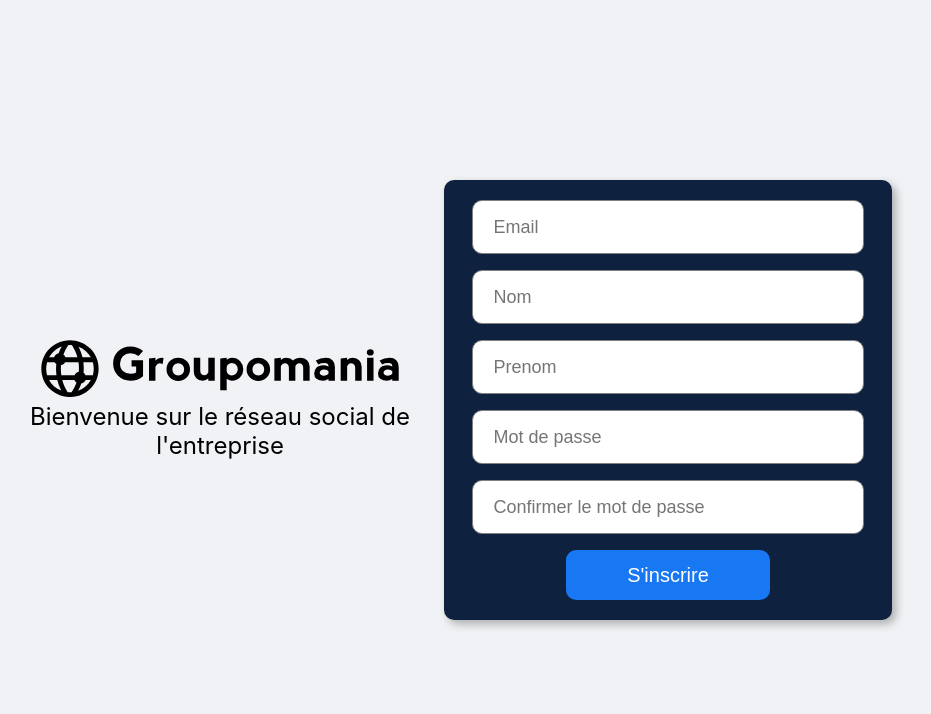
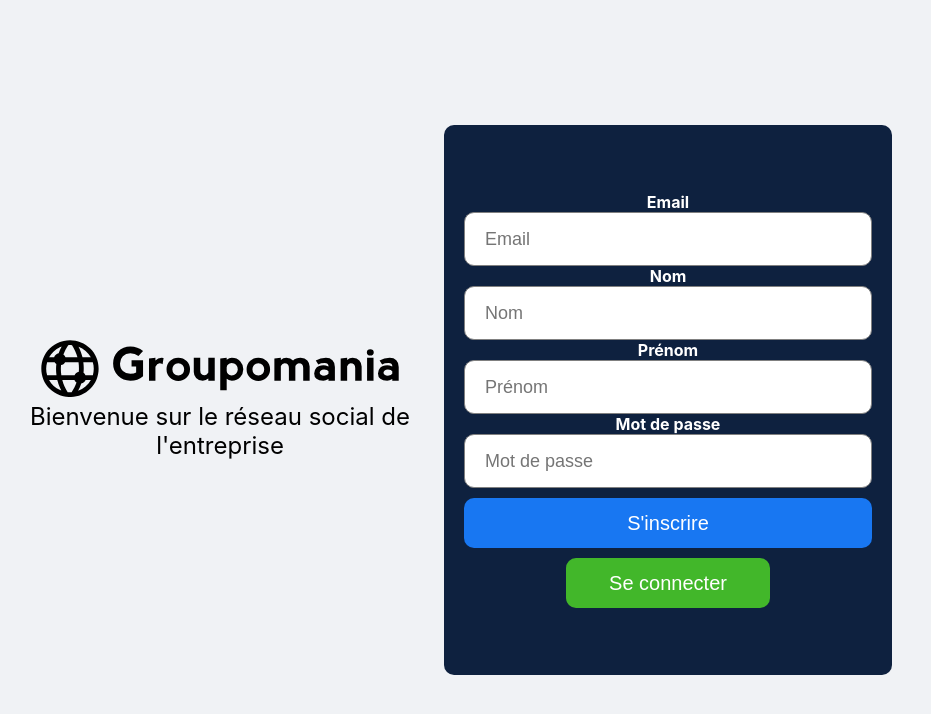
Before and after one commit to Perpel667/OPCR-DEVWEB-P7, a React (Create React App) app in the folder frontend/: page /register in a window 1280 px wide. Shown: the top 714 px of the page, without its empty margins (196-1127 px from the left). Built offline with nearby package versions, Linux system fonts and the light colour scheme.

Commit message:
register nearly done

```diff
--- a/frontend/src/Pages/Register/Register.jsx
+++ b/frontend/src/Pages/Register/Register.jsx
@@ -1,6 +1,80 @@
 import './register.scss'
+ import React, { useState } from "react";
+ import axios from "axios";
 
 export default function Register() {
+
+    // UseState
+    const [email,setEmail] = useState ("");
+    const [name,setName] = useState ("");
+    const [firstname,setFirstName] = useState ("");
+    const [password,setPassword] = useState ("");
+
+
+    // Register Request
+    const handleRegister = (e) =>{
+        e.preventDefault();
+
+        const emailError = document.querySelector('.email.error');
+        const nameError = document.querySelector('.name.error');
+        const firstNameError = document.querySelector('.firstname.error')
+        const passwordError = document.querySelector('.password.error');
+
+        let message = "";
+        let error = false;
+
+        if(name.length < 2 || name.length > 30){
+            nameError.innerHTML = "Doit contenir entre 2 et 30 caractères."
+            return
+        } if (firstname.length < 2 || firstname.length > 30){
+            firstNameError.innerHTML = "Doit contenir entre 2 et 30 caractères."
+            return
+        }if (password.length < 8 ) {
+          message += "Le mot de passe doit contenir au moins 8 caractères. ";
+          error = true;
+        }
+        if (password.search(/[a-z]/) === -1) {
+          message += "Le mot de passe doit contenir au moins 1 minuscule. ";
+          error = true;
+        }
+        if (password.search(/[A-Z]/) === -1) {
+          message += "Le mot de passe doit contenir au moins 1 majuscule. ";
+          error = true;
+        }
+        if (password.search (/[0-9]/) < 2) {
+          message += "Le mot de passe doit contenir au moins 2 chiffres.";
+          error = true;
+        }
+        if (error) {
+          passwordError.innerHTML = message;
+          return false;
+        }
+
+        axios({
+            method: "POST",
+            url:"http://localhost:5000/api/register",
+            withCredentials: true,
+            data:{
+                email,
+                firstname,
+                name,
+                password
+            },
+        })
+       .then(response =>{
+           return response.data
+       })
+       .then(data =>{
+           console.log(data);
+       })
+       .catch(error =>{
+           if(error.response.data.includes("email")){
+               emailError.innerHTML = "Cet email possede déjà un compte."
+           }
+           console.log(error.response.data);
+           return
+       })
+    }
 
  return (
     <div className="register">
@@ -11,17 +85,22 @@
         </div>
         <div className="registerRight">
             <div className="registerBox">
-                        <input type="email" placeholder="Email" className="registerInput" />
-
-                        <input placeholder="Nom" className="registerInput" />
-
-                        <input placeholder="Prenom" className="registerInput" />
-
-                        <input  placeholder="Mot de passe" className="registerInput" />
-
-                        <input  placeholder="Confirmer le mot de passe" className="registerInput" />
-
-                        <button className="registerButton">S'inscrire</button>
+                <form action="" onSubmit={handleRegister} className="registerForm">
+                    <label htmlFor="email">Email</label>
+                    <input type="email" id="email" placeholder="Email" className="registerInput" onChange={(e) => setEmail(e.target.value)} value={email} required />
+                    <div className="email error"></div>
+                    <label htmlFor="name">Nom</label>
+                    <input type="text" id="name" placeholder="Nom" className="registerInput"  onChange={(e) => setName(e.target.value)} value={name} required />
+                    <div className="name error"></div>
+                    <label htmlFor="firstname">Prénom</label>
+                    <input type="text" id="firstname" placeholder="Prénom" className="registerInput"  onChange={(e) => setFirstName(e.target.value)} value={firstname} required />
+                    <div className="firstname error"></div>
+                    <label htmlFor="password">Mot de passe</label>
+                    <input  type="password" id="password" placeholder="Mot de passe" className='registerInput' onChange={(e) => setPassword(e.target.value)} value={password} required/>
+                    <div className="password error"></div>
+                    <button input type="submit" className="registerButton">S'inscrire</button>
+                    <button className="registerRegisterButton" onClick={(e)=> window.location = "/login"}>Se connecter</button>
+                </form>
             </div>
         </div>
     </div>
--- a/frontend/src/Pages/Register/register.scss
+++ b/frontend/src/Pages/Register/register.scss
@@ -10,6 +10,9 @@
   width: 70%;
   height: 70%;
   display: flex;
+  @media screen and (max-width: 1024px) {
+    flex-direction: column;
+  }
 }
 
 .registerLeft,
@@ -35,15 +38,18 @@
 }
 
 .registerBox {
-  height: 400px;
-  padding: 20px;
+  height: 550px;
+  padding: 0 20px;
   background-color: #0e213f;
   border-radius: 10px;
   display: flex;
   flex-direction: column;
+  justify-content: space-evenly;
+}
+.registerForm {
+  display: flex;
+  flex-direction: column;
   justify-content: space-between;
-  align-items: center;
-  box-shadow: 4px 4px 8px #80808099;
 }
 
 .registerInput {
@@ -52,7 +58,17 @@
   border: 1px solid gray;
   font-size: 18px;
   padding-left: 20px;
-  width: 90%;
+  @media screen and (max-width: 1024px) {
+    height: 40px;
+  }
+}
+
+.error {
+  color: red;
+  font-weight: 500;
+}
+.error input {
+  border-bottom: 1px solid #eb516d;
 }
 
 .registerInput:focus {
@@ -67,10 +83,13 @@
   color: #fff;
   font-size: 20px;
   font-weight: 500;
-  width: 50%;
+  margin: 10px 0 10px 0;
   transition: all 100ms linear;
   &:hover {
     transform: scale(1.02);
+  }
+  @media screen and (max-width: 768px) {
+    height: 40px;
   }
 }
 
@@ -78,3 +97,29 @@
   text-align: center;
   color: #1877f2;
 }
+
+.registerRegisterButton {
+  align-self: center;
+  width: 50%;
+  height: 50px;
+  border-radius: 10px;
+  border: none;
+  background-color: #42b72a;
+  color: #fff;
+  font-size: 20px;
+  font-weight: 500;
+  transition: all 100ms linear;
+  &:hover {
+    transform: scale(1.02);
+  }
+  @media screen and (max-width: 1024px) {
+    width: 100%;
+  }
+  @media screen and (max-width: 768px) {
+    height: 40px;
+  }
+}
+label {
+  color: #fff;
+  font-weight: bold;
+}
```
Lines whose indentation alone changed are shown as unchanged.
